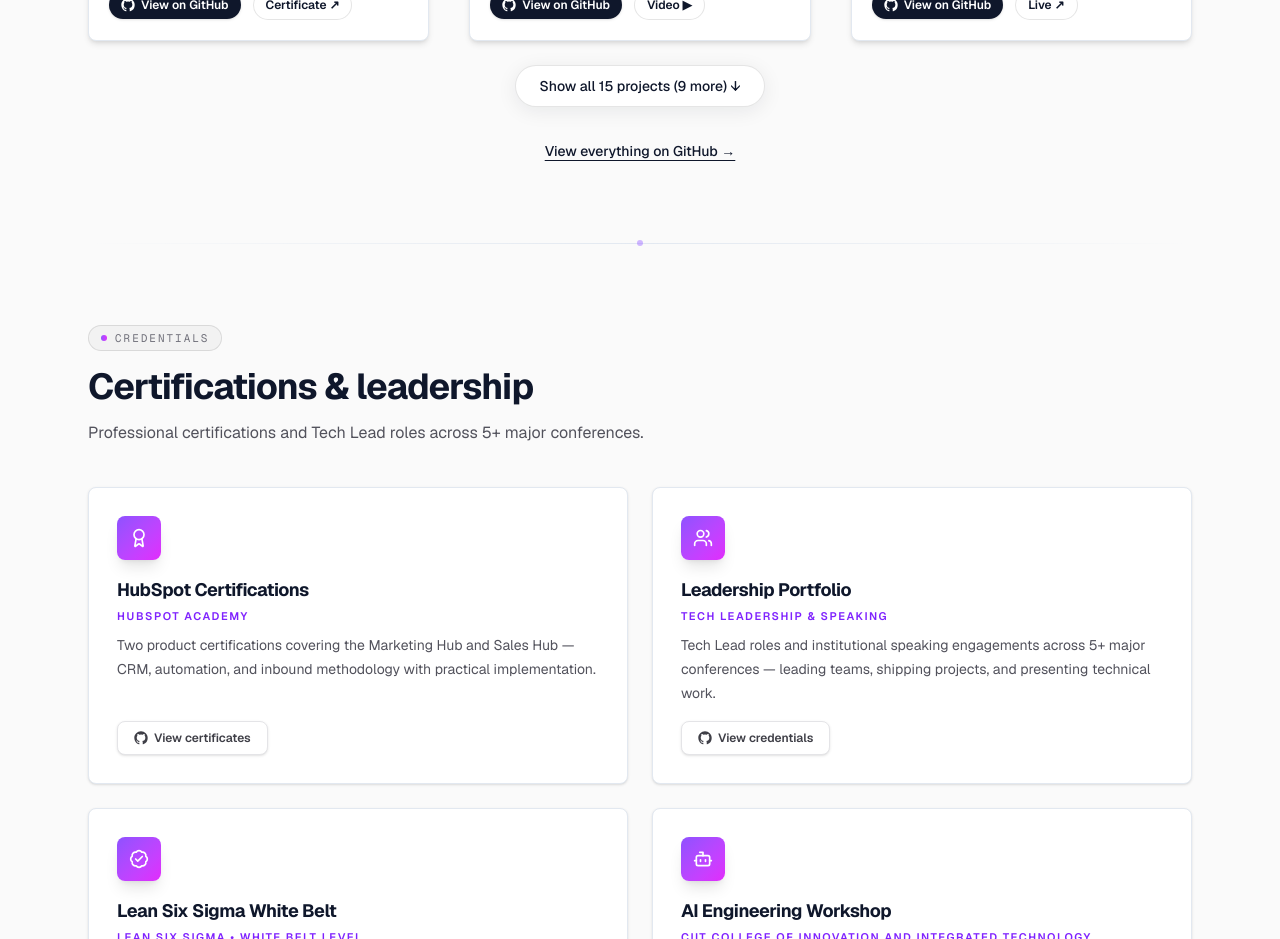
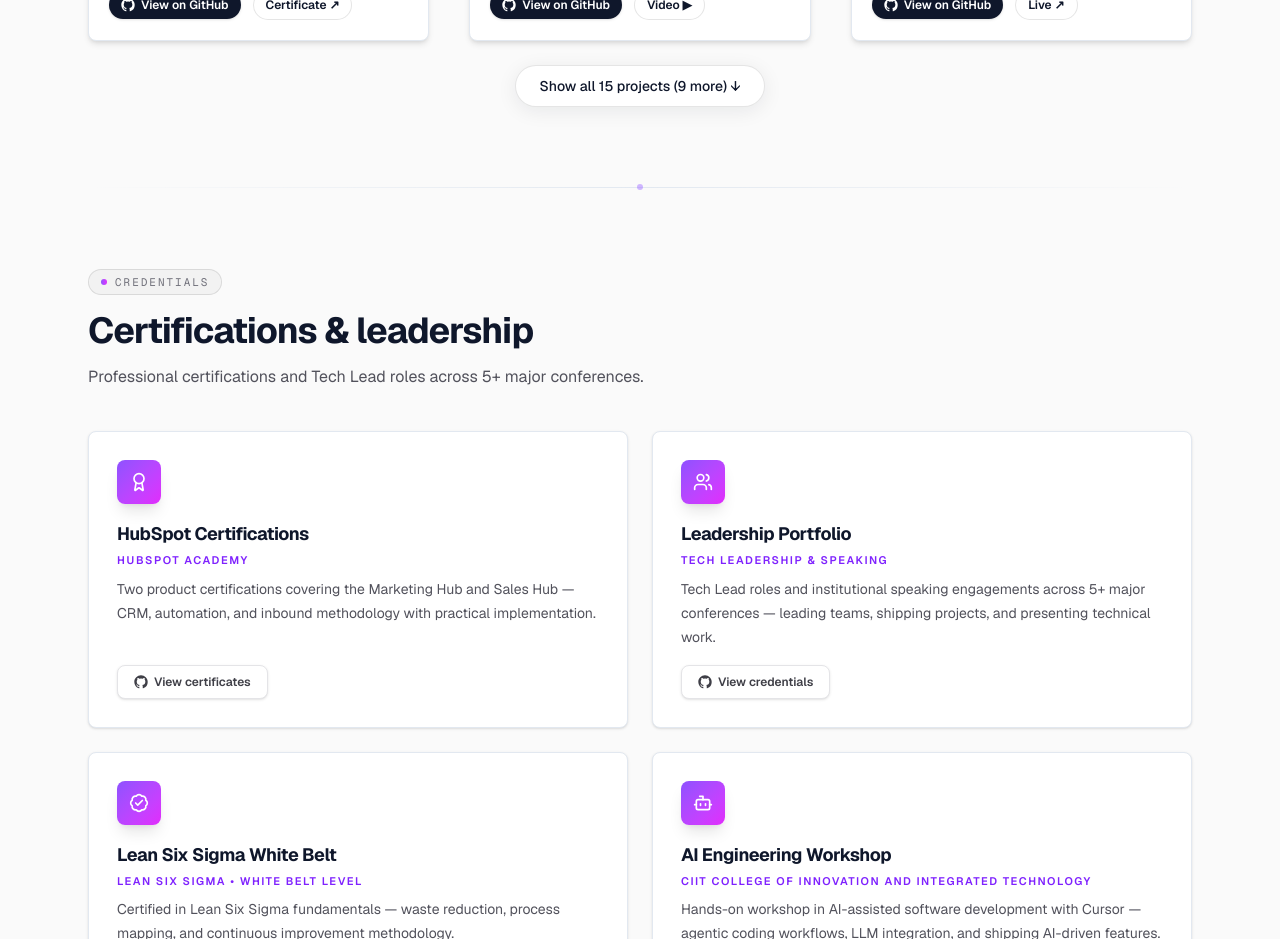
Before and after one commit to jacobconradquendangan-portfolio/portfolio-website-v2, a Next.js app: page / in a window 1280 px wide. Shown: the part 4200-5139 px from the top of the page. Built offline with nearby package versions, Linux system fonts and the light colour scheme.

Commit message:
Remove GitHub link from Projects component

```diff
--- a/src/components/Projects.tsx
+++ b/src/components/Projects.tsx
@@ -367,16 +367,6 @@
         )}
       </AnimatePresence>
 
-      <p className="mt-8 text-center">
-        <a
-          href="https://github.com/jacobconradquendangan-portfolio/My-Portfolio"
-          target="_blank"
-          rel="noopener noreferrer"
-          className="text-sm font-medium underline underline-offset-4"
-        >
-          View everything on GitHub →
-        </a>
-      </p>
     </section>
   );
 }
```
